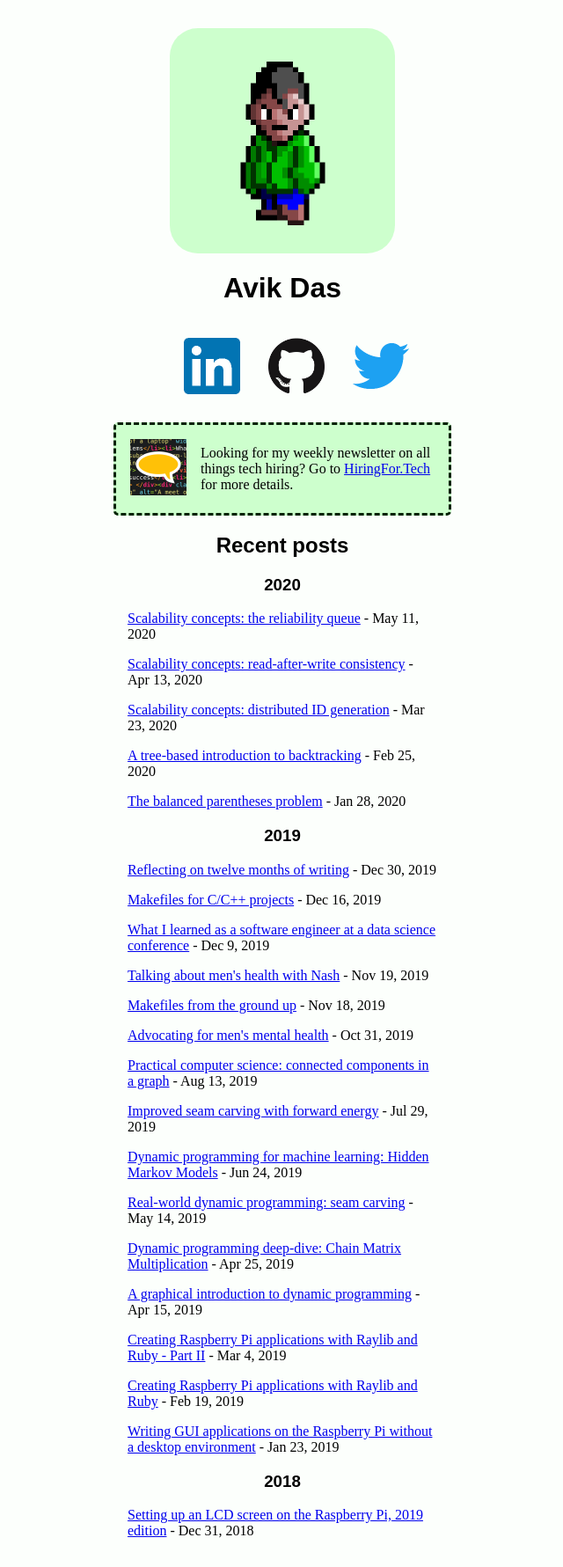
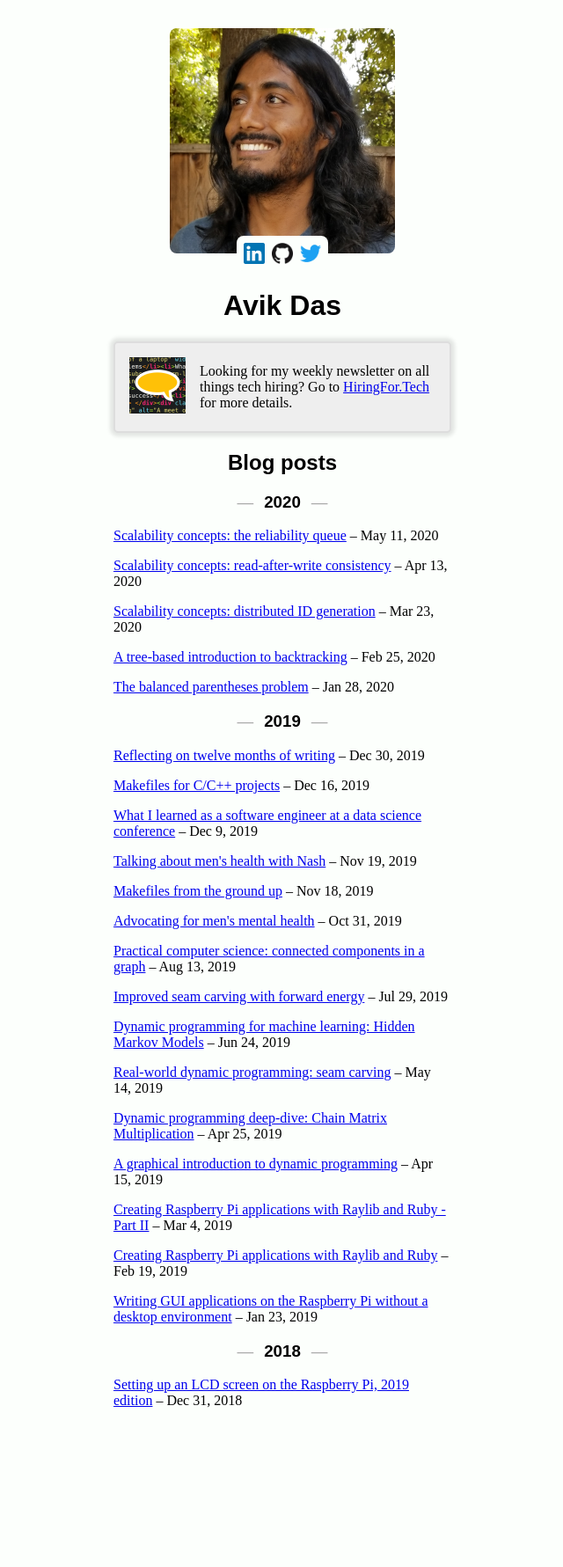
Before and after one commit to avik-das/avik-das.github.io, a Jekyll site: the page built from index.html, in a window 1280 px wide. Shown: the whole page at 88% size, without its empty margins (319-959 px from the left). Built offline with Jekyll 4.4.1, drawn with Linux system fonts in a browser that asks for light colours; after the commit the page ends 1633 px from its top, so only the background shows below that.

Commit message:
Polish: lots of small style tweaks
At some point, I'd like to go back and fully redesign the front page.
But for now, I decided to make a few smaller tweaks to make the page
nicer to look at.

- Switch avatar to actual headshot. Now that I've had my website up for
  longer, a headshot feels more permanent. Besides, anyone can see my
  headshot by clicking into my LinkedIn profile.

- Move the "external sites" section just below the headshot, above the
  H1. The reason is, in the styled version of the page, this section now
  sits partially on top of the headshot.

  When I first created the website, I didn't have any content, so the
  goal was to link to other pages. Now that I have an active blog with
  many posts, I'm downplaying the "external sites" section.

- Make the "Hiring For Tech" banner slightly less prominent and
  generally more aesthetically pleasing. I still want it to be visible,
  just not jarringly so.

- Rename "Recent posts" to "Blog posts". At this point, I've decided
  I'll just keep all the posts on the front page, at least for now.
  Maybe one day I'll have enough content to warrant pagination...

- Add a little flair to the "year" headers, with some horizontal lines
  next to them. This is new because these groupings are new.

- Make the post links take up the entire body width (384px instead of
  just 256 px). Switch the dash between the post titles and post dates
  to be an en-dash. The overall style of these links needs a major
  overhaul, but for now, a few small tweaks will do.

```diff
--- a/assets/css/index.scss
+++ b/assets/css/index.scss
@@ -1,8 +1,10 @@
 ---
 ---
 
+$main-bg-color: #fcfffc;
+
 html {
-  background: #fcfffc;
+  background: $main-bg-color;
 }
 
 body {
@@ -20,34 +22,37 @@ h1, h2, h3, h4, h5, h6 {
   display: block;
   margin: 0 auto;
 
-  border-radius: 32px;
+  border-radius: 8px;
 }
 
 #external-sites {
   display: flex;
   flex-direction: row;
-  justify-content: space-around;
+  justify-content: center;
 
-  width: 256px;
-  margin: 0 auto;
-  padding: 0;
-}
+  position: relative;
+  width: 96px;
+  margin: -20px auto 0;
+  padding: 0 4px;
 
-#external-sites li {
+  border-radius: 8px;
+  background: $main-bg-color;
+
+  li {
     list-style: none;
     margin: 0;
-  padding: 16px;
-  border-radius: 8px;
-
-  &:hover {
-    border: 1px dashed #020;
-    margin: -1px; // compensate for the border
-  }
+    padding: 8px 4px;
 
     a {
       display: block;
-    width: 64px;
-    height: 64px;
+      width: 24px;
+      height: 24px;
+
+      transition: transform 0.1s;
+      &:hover {
+        transform: scale(1.2);
+      }
+    }
   }
 }
 
@@ -56,12 +61,13 @@ h1, h2, h3, h4, h5, h6 {
   flex-direction: row;
   align-items: center;
 
-  border: 3px dashed #020;
+  border: 2px solid #ddd;
   border-radius: 5px;
+  box-shadow: 0 0 4px 4px rgba(0, 0, 0, 0.1);
 
   margin: 16px 0;
   padding: 0 16px;
-  background: #cdffcd;
+  background: #eee;
 
   :first-child img {
     margin-right: 16px;
@@ -69,12 +75,25 @@ h1, h2, h3, h4, h5, h6 {
   }
 }
 
-#recent-posts ul {
+#blog-posts {
+  h3 {
+    &:before, &:after {
+      content: "\2014";
+      font-weight: normal;
+      color: #aaa;
+
+      display: inline-block;
+      padding: 0 12px;
+    }
+  }
+
+  ul {
     padding: 0;
-  margin: 1em;
+    margin: 1em 0;
 
     li {
       list-style: none;
       margin-bottom: 1em;
     }
   }
+}
--- a/index.html
+++ b/index.html
@@ -21,23 +21,23 @@
   <link rel="stylesheet" href="/assets/css/index.css">
 </head>
 <body>
-  <img id="avatar" src="/assets/images/avatar.png" width="256" height="256" />
+  <img id="avatar" src="/assets/images/headshot.jpg" width="256" height="256" />
+
+  <ul id="external-sites">
+    <li><a href="{{ site.author.linkedin }}"><img src="/assets/images/logo-linkedin.png" width="24" height="24" /></a></li>
+    <li><a href="{{ site.author.github }}"><img src="/assets/images/logo-github.png" width="24" height="24" /></a></li>
+    <li><a href="{{ site.author.twitter }}"><img src="/assets/images/logo-twitter.png" width="24" height="24" /></a></li>
+  </ul>
 
   <h1 id="name">Avik Das</h1>
-
-  <ul id="external-sites">
-    <li><a href="{{ site.author.linkedin }}"><img src="/assets/images/logo-linkedin.png" width="64" height="64" /></a></li>
-    <li><a href="{{ site.author.github }}"><img src="/assets/images/logo-github.png" width="64" height="64" /></a></li>
-    <li><a href="{{ site.author.twitter }}"><img src="/assets/images/logo-twitter.png" width="64" height="64" /></a></li>
-  </ul>
 
   <section id="hiring-for-tech">
     <p><a href="https://hiringfor.tech"><img src="/assets/images/logo-hiringfortech.png" width="64" height="64" /></a></p>
     <p>Looking for my weekly newsletter on all things tech hiring? Go to <a href="https://hiringfor.tech">HiringFor.Tech</a> for more details.</p>
   </section>
 
-  <section id="recent-posts">
-    <h2>Recent posts</h2>
+  <section id="blog-posts">
+    <h2>Blog posts</h2>
 
     {% assign posts_by_year =
         site.posts | group_by_exp:"post", "post.date | date: '%Y'" %}
@@ -47,7 +47,7 @@
 
     <ul>
       {% for post in year.items %}
-      <li><a href="{{ post.url }}">{{ post.title }}</a> - {{ post.date | date: "%b %-d, %Y" }}</li>
+      <li><a href="{{ post.url }}">{{ post.title }}</a> &ndash; {{ post.date | date: "%b %-d, %Y" }}</li>
       {% endfor %}
     </ul>
     {% endfor %}
```
Also changed, not shown: assets/images/avatar.png (deleted), assets/images/headshot.jpg (added). Lines whose indentation alone changed are shown as unchanged.
